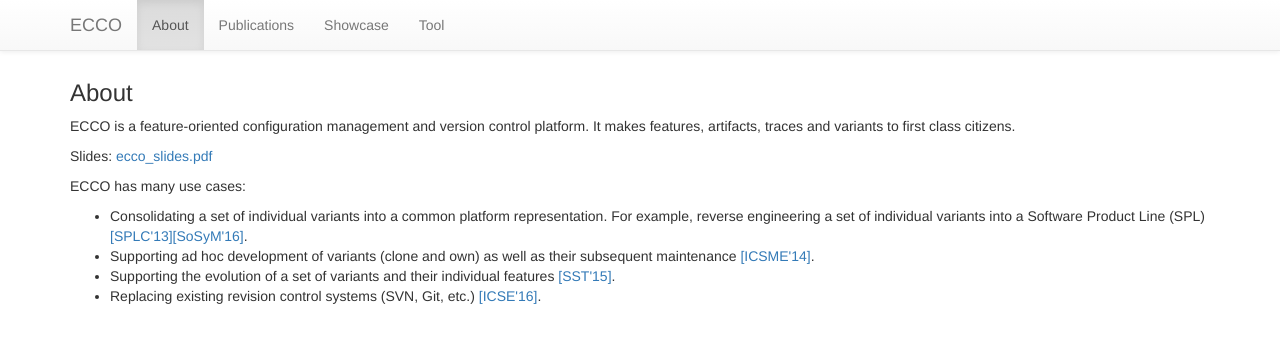
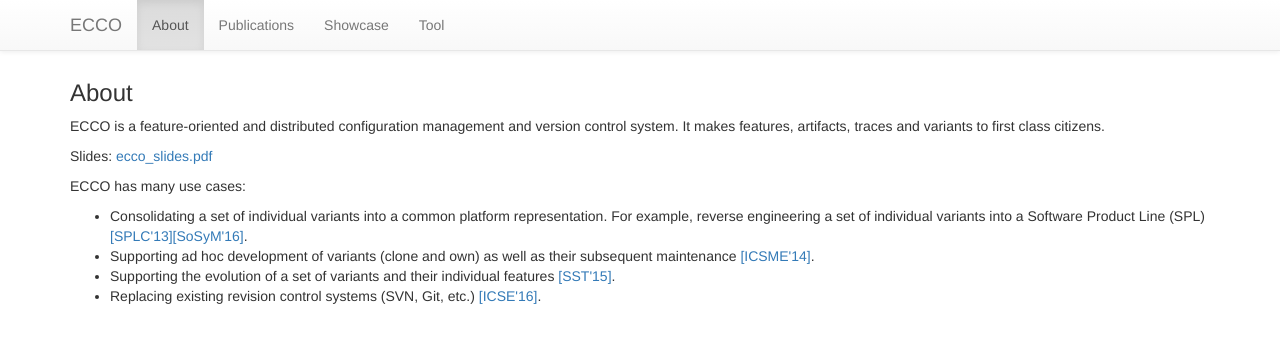
Before and after one commit to jku-isse/ecco, a Jekyll site: the page built from about.html, in a window 1280 px wide. Shown: the top 343 px of the page. Built offline with Jekyll 4.4.1, drawn with Linux system fonts in a browser that asks for light colours.

Commit message:
slides update

```diff
--- a/about.html
+++ b/about.html
@@ -13,7 +13,7 @@
 	<h3>About</h3>
 
 	<p>
-	ECCO is a feature-oriented configuration management and version control platform. It makes features, artifacts, traces and variants to first class citizens.
+	ECCO is a feature-oriented and distributed configuration management and version control system. It makes features, artifacts, traces and variants to first class citizens.
 	</p>
 
 	<p>Slides: <a href="{{site.baseurl}}ecco_slides.pdf">ecco_slides.pdf</a></p>
```
Also changed, not shown: 1 other file.
